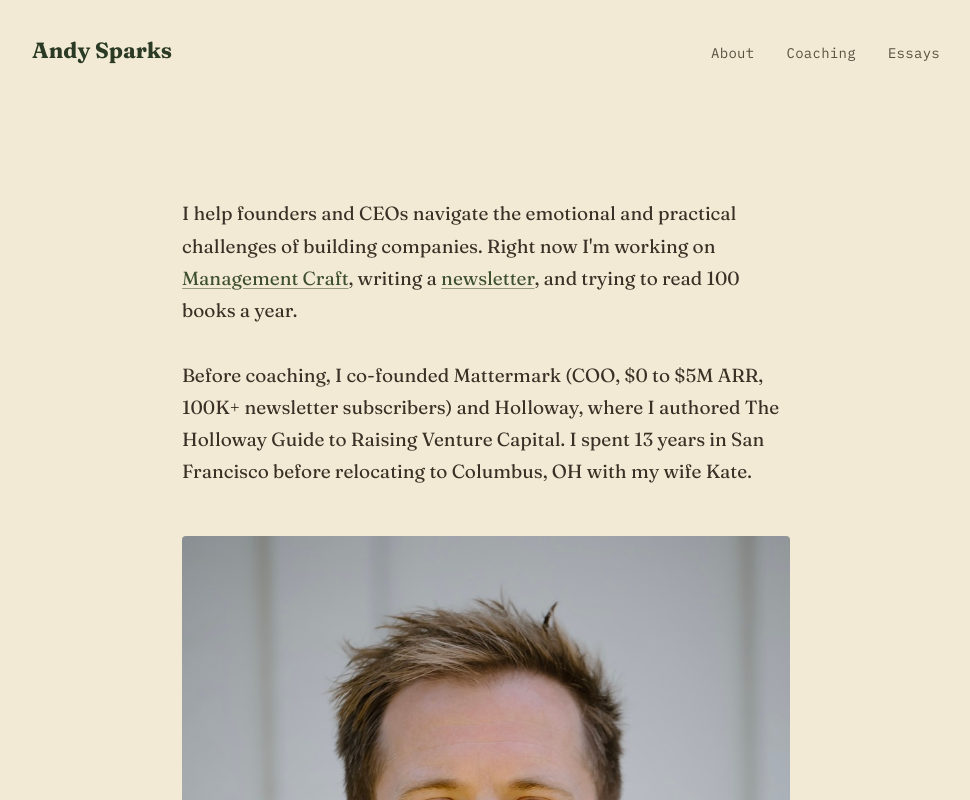
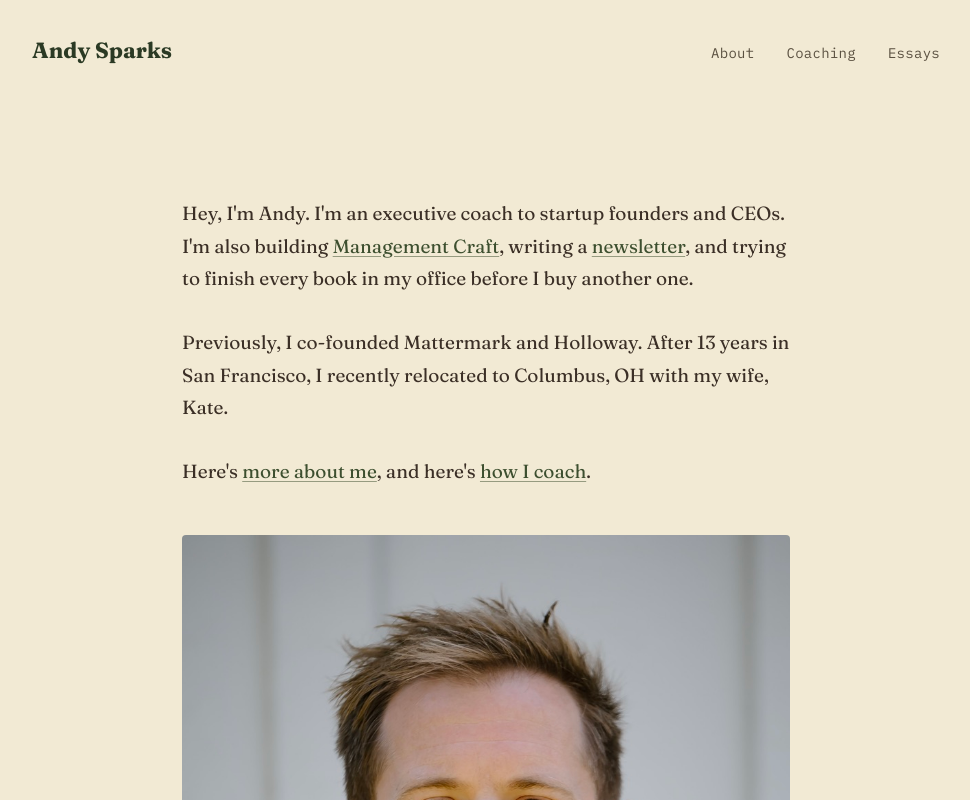
Before and after one commit to AndySparks/andysparks.co, a Next.js app: page / in a window 1280 px wide. Shown: the top 800 px of the page, without its empty margins (154-1124 px from the left). Built offline with nearby package versions, Linux system fonts and the light colour scheme.

Commit message:
update homepage copy to match old site

```diff
--- a/src/app/page.tsx
+++ b/src/app/page.tsx
@@ -8,8 +8,8 @@ export default function Home() {
     <section className="home-hero">
       <Container>
         <p className="home-body">
-          I help founders and CEOs navigate the emotional and practical
-          challenges of building companies. Right now I&apos;m working on{" "}
+          Hey, I&apos;m Andy. I&apos;m an executive coach to startup founders
+          and CEOs. I&apos;m also building{" "}
           <a
             href="https://managementcraft.co"
             target="_blank"
@@ -17,15 +17,19 @@ export default function Home() {
           >
             Management Craft
           </a>
-          , writing a <Link href="/essays">newsletter</Link>, and trying to read
-          100 books a year.
+          , writing a <Link href="/essays">newsletter</Link>, and trying to
+          finish every book in my office before I buy another one.
         </p>
 
         <p className="home-body">
-          Before coaching, I co-founded Mattermark (COO, $0 to $5M ARR, 100K+
-          newsletter subscribers) and Holloway, where I authored The Holloway
-          Guide to Raising Venture Capital. I spent 13 years in San Francisco
-          before relocating to Columbus, OH with my wife Kate.
+          Previously, I co-founded Mattermark and Holloway. After 13 years in
+          San Francisco, I recently relocated to Columbus, OH with my wife,
+          Kate.
+        </p>
+
+        <p className="home-body">
+          Here&apos;s <Link href="/about">more about me</Link>, and here&apos;s{" "}
+          <Link href="/coaching">how I coach</Link>.
         </p>
 
         <Image
```
